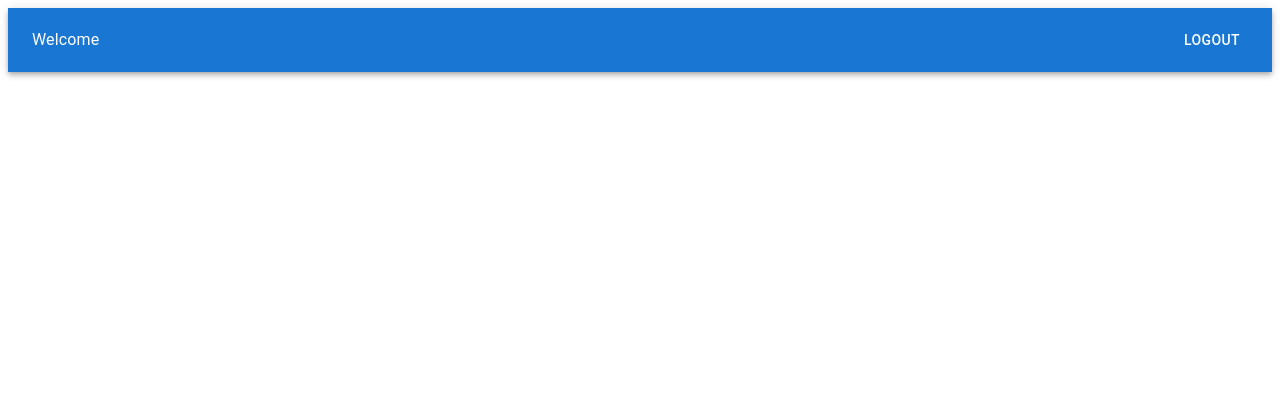
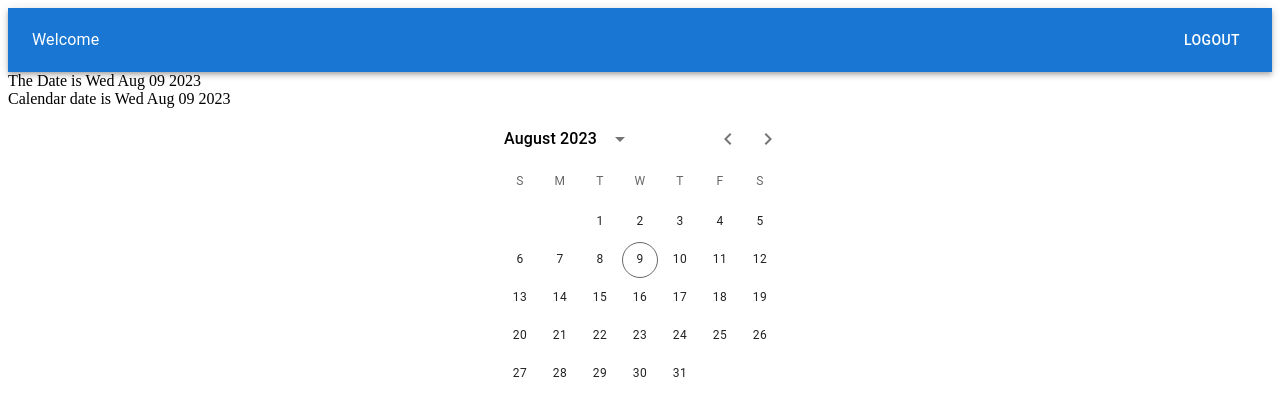
Before and after one commit to nflo78/react_workout, a React (Create React App) app in the folder client/: page /home in a window 1280 px wide. Shown: the top 416 px of the page. Built offline with nearby package versions, Linux system fonts and the light colour scheme; the HTML template or start-up script is replaced by a standard one.

Commit message:
Added MUI calendar

```diff
--- /dev/null
+++ b/client/src/components/Calendar.jsx
@@ -0,0 +1,14 @@
+import React, { useState } from 'react';
+import { LocalizationProvider } from '@mui/x-date-pickers/LocalizationProvider';
+import { AdapterDayjs } from '@mui/x-date-pickers/AdapterDayjs';
+import { DateCalendar } from '@mui/x-date-pickers/DateCalendar';
+
+function Calendar ({ setDay }) {
+  return (
+    <LocalizationProvider dateAdapter={AdapterDayjs}>
+      <DateCalendar onChange={(newVal) => {setDay(newVal)}}/>
+    </LocalizationProvider>
+  )
+}
+
+export default Calendar;
--- a/client/src/components/Home.jsx
+++ b/client/src/components/Home.jsx
@@ -1,10 +1,10 @@
-import React from 'react';
-// import Session from './Session'
+import React, { useState } from 'react';
+import Calendar from './Calendar'
 import { Link, useNavigate, redirect } from 'react-router-dom';
 import { Box, Button, AppBar, Toolbar, IconButton, Typography } from '@mui/material';
 
 function Home ({user, setUser}) {
-
+  const [day, setDay] = useState(new Date().toDateString())
   const navigate = useNavigate();
   // React.useEffect(() => {
   //   if (!user) {
@@ -19,6 +19,7 @@ function Home ({user, setUser}) {
     navigate('/');
   }
   return (
+    <>
       <Box
       sx={{ flexGrow: 1 }}
       >
@@ -33,6 +34,12 @@ function Home ({user, setUser}) {
           </Toolbar>
         </AppBar>
       </Box>
+      <Box>
+        <div>{`The Date is ${new Date().toDateString()}`}</div>
+        <div>{`Calendar date is ${new Date(day).toDateString()}`}</div>
+        <Calendar setDay={setDay}/>
+      </Box>
+    </>
   )
 }
 
--- a/client/src/components/NotFound.jsx
+++ b/client/src/components/NotFound.jsx
@@ -1,5 +1,5 @@
 import React from 'react';
-import Session from './Session'
+// import Session from './Session'
 // import { Link, useNavigate } from 'react-router-dom';
 
 function NotFound ({ user }) {
--- a/client/src/components/Session.jsx
+++ /dev/null
@@ -1,11 +0,0 @@
-import React from 'react';
-
-function Session () {
-  return (
-    <div className="session">
-      Session!
-    </div>
-  )
-}
-
-export default Session;
--- a/package.json
+++ b/package.json
@@ -15,7 +15,9 @@
     "@emotion/react": "^11.11.1",
     "@emotion/styled": "^11.11.0",
     "@mui/material": "^5.14.8",
+    "@mui/x-date-pickers": "^6.13.0",
     "axios": "^1.4.0",
+    "dayjs": "^1.11.9",
     "dotenv": "^16.3.1",
     "express": "^4.18.2",
     "file-loader": "^6.2.0",
```
Also changed, not shown: 1 other file (tests, documents, lock files or other folders). Lines whose indentation alone changed are shown as unchanged.
